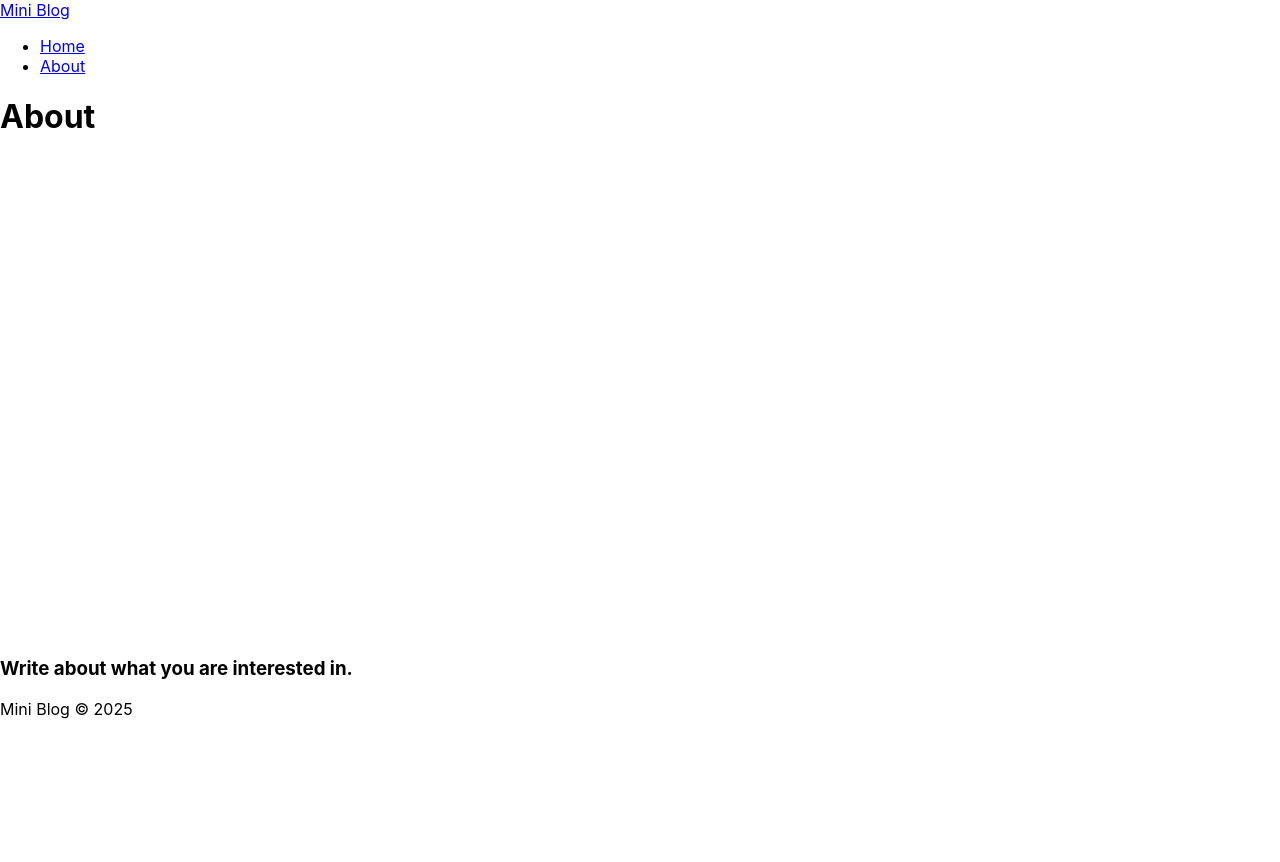
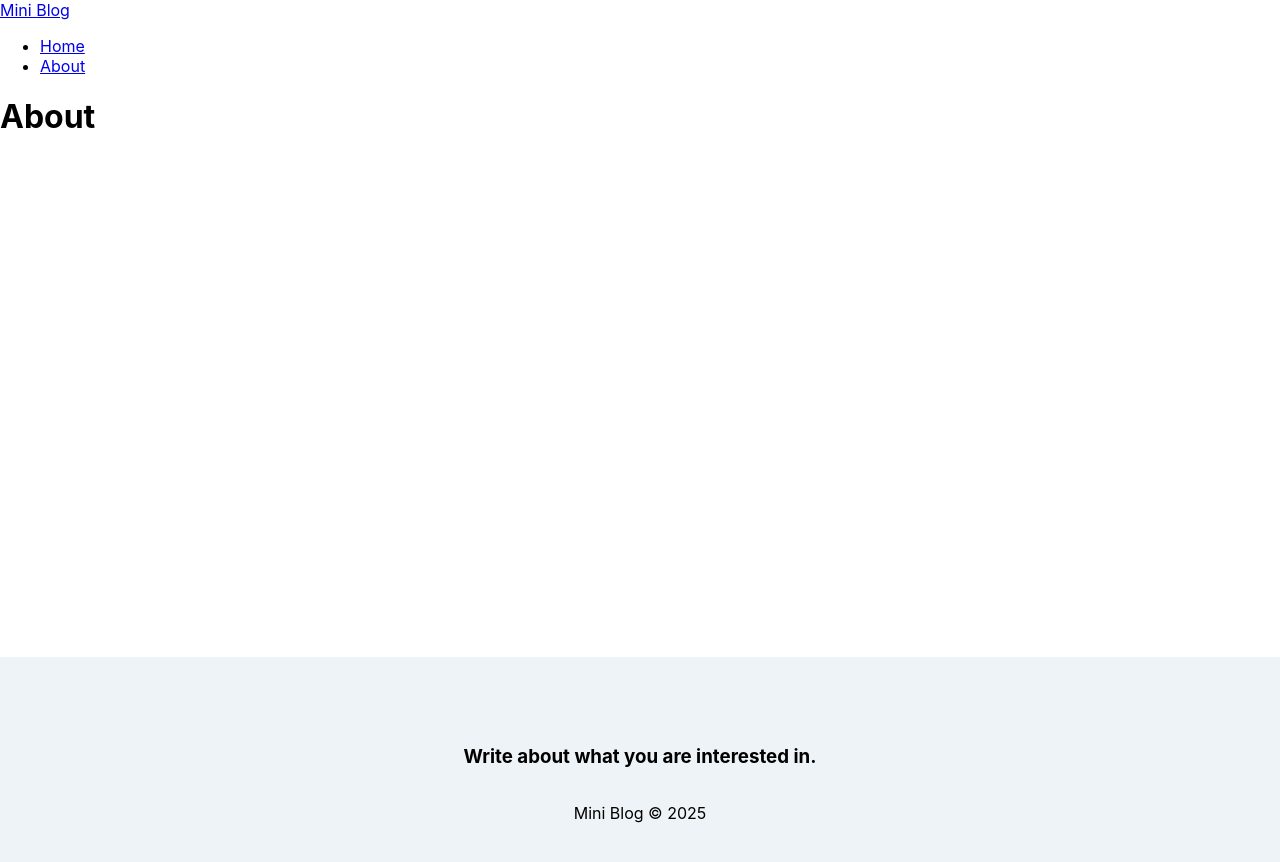
Before and after one commit to wandergale/MiniBlog-react, a React (Create React App) app: page /about in a window 1280 px wide. Shown: the top 862 px of the page. Before the commit the page ends 800 px from the top, so only its background shows below. Built offline with nearby package versions, Linux system fonts and the light colour scheme.

Commit message:
footer styles

```diff
--- a/src/components/Footer.js
+++ b/src/components/Footer.js
@@ -1,8 +1,9 @@
-import React from "react";
+// CSS
+import styles from "./Footer.module.css";
 
 const Footer = () => {
   return (
-    <footer>
+    <footer className={styles.footer}>
       <h3>Write about what you are interested in.</h3>
       <p>Mini Blog &copy; 2025</p>
     </footer>
--- a/src/components/Footer.module.css
+++ b/src/components/Footer.module.css
@@ -0,0 +1,8 @@
+.footer {
+  height: 250px;
+  display: flex;
+  flex-direction: column;
+  align-items: center;
+  justify-content: center;
+  background-color: #edf3f6;
+}
```
